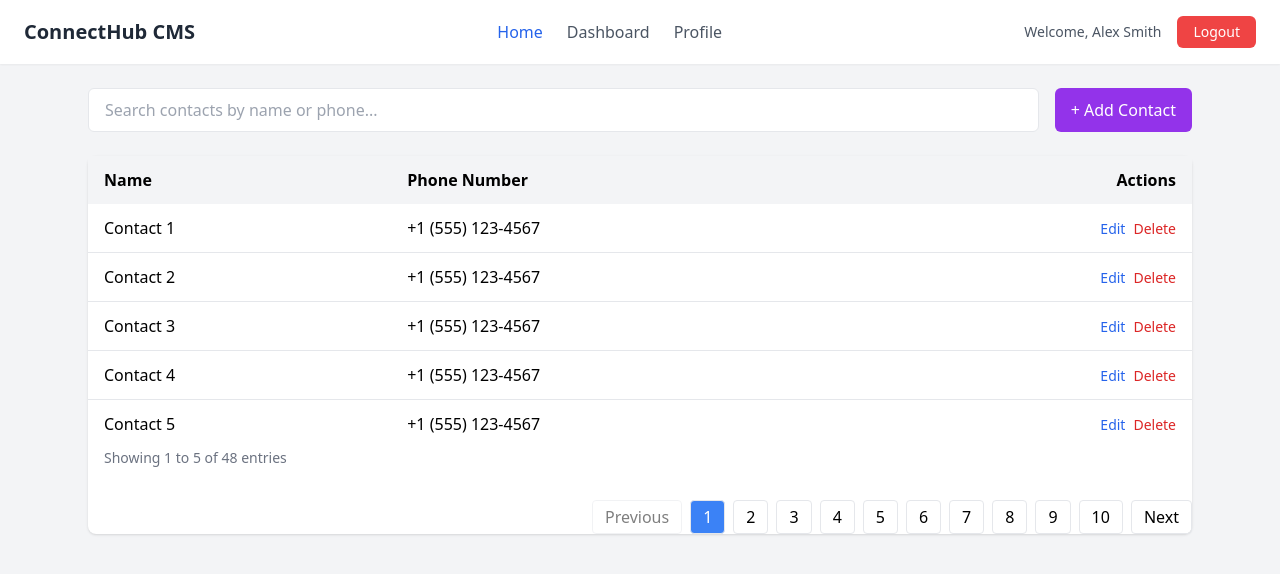
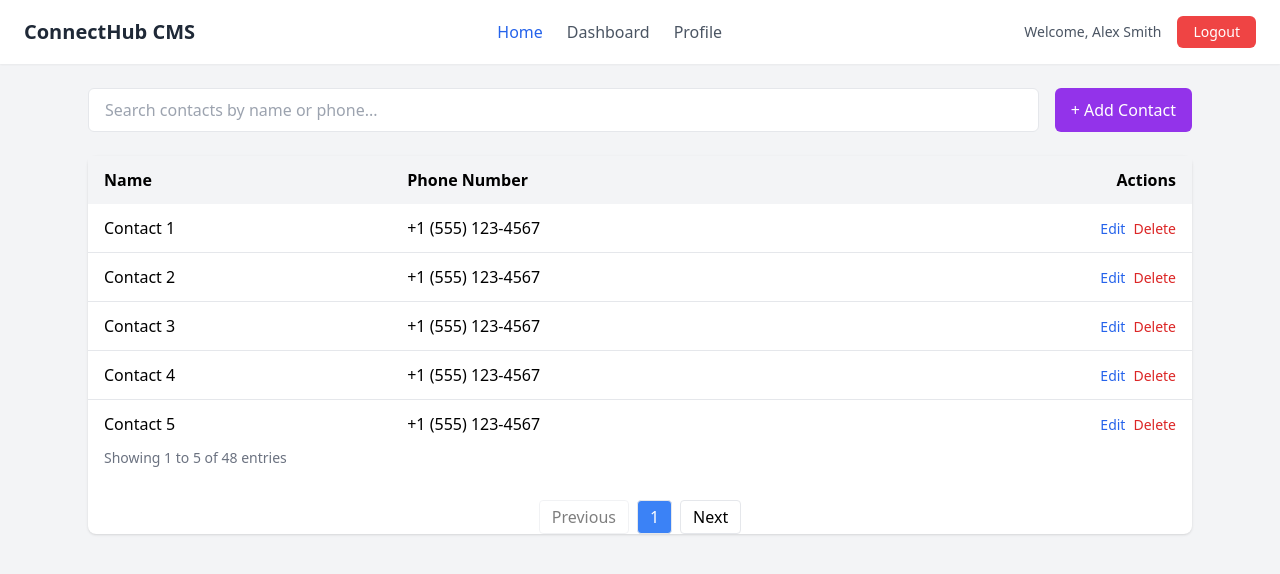
Before and after one commit to muhammadanascode/contact-management-frontend, a React (Create React App) app: page / in a window 1280 px wide. Shown: the top 574 px of the page. Built offline with nearby package versions, Linux system fonts and the light colour scheme.

Commit message:
fix: Displaying only current page button instead of all and justified div in center

```diff
--- a/src/components/Pagination.js
+++ b/src/components/Pagination.js
@@ -1,6 +1,6 @@
 const Pagination = ({ currentPage, totalPages, onPageChange }) => {
   return (
-    <div className="flex justify-end gap-2 mt-4">
+    <div className="flex justify-center gap-2 mt-4">
       <button
         disabled={currentPage === 1}
         onClick={() => onPageChange(currentPage - 1)}
@@ -9,17 +9,12 @@ const Pagination = ({ currentPage, totalPages, onPageChange }) => {
         Previous
       </button>
 
-      {[...Array(totalPages)].map((_, i) => (
-        <button
-          key={i}
-          onClick={() => onPageChange(i + 1)}
-          className={`px-3 py-1 border rounded ${
-            currentPage === i + 1 ? "bg-blue-500 text-white" : ""
-          }`}
-        >
-          {i + 1}
-        </button>
-      ))}
+      <button
+  className="px-3 py-1 border rounded bg-blue-500 text-white"
+>
+  {currentPage}
+</button>
+
 
       <button
         disabled={currentPage === totalPages}
```
